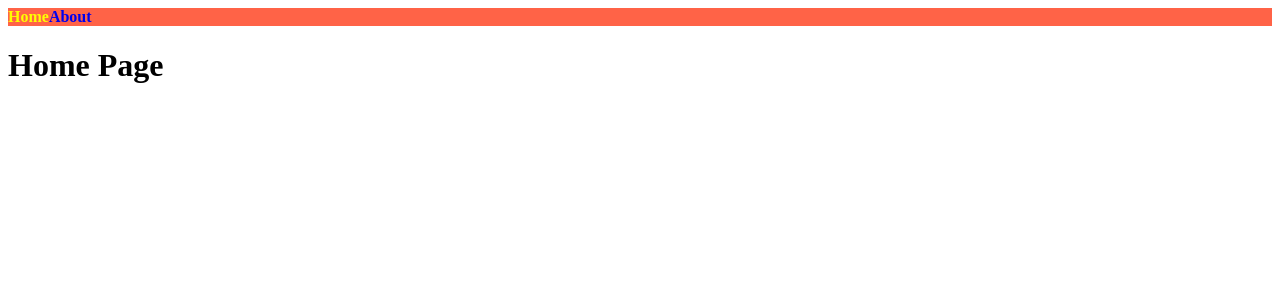
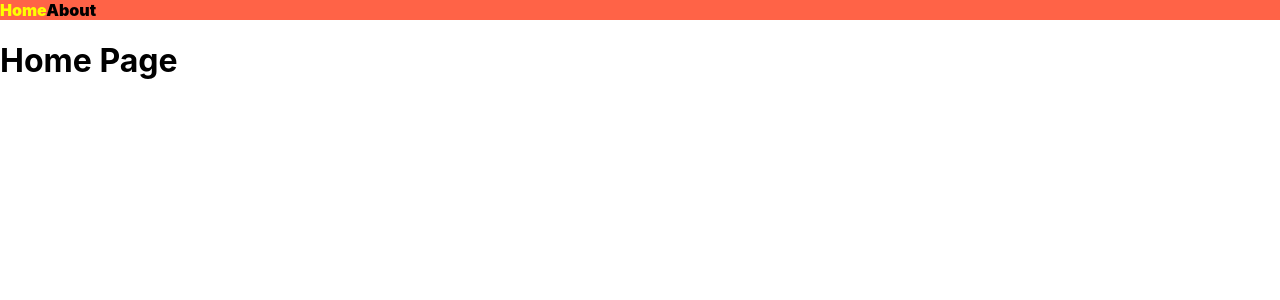
Before and after one commit to cattynip/nextjs-intro, a Next.js app: page / in a window 1280 px wide. Shown: the top 300 px of the page. Built offline with nearby package versions, Linux system fonts and the light colour scheme.

Commit message:
1.6 Custom App

```diff
--- a/components/NavBar.tsx
+++ b/components/NavBar.tsx
@@ -17,19 +17,6 @@
           About
         </a>
       </Link>
-      <style jsx>{`
-        nav {
-          background-color: tomato;
-        }
-        a {
-          text-decoration: none;
-          font-weight: 900;
-        }
-
-        .active {
-          color: yellow;
-        }
-      `}</style>
     </nav >
   );
 }
--- /dev/null
+++ b/pages/_app.tsx
@@ -0,0 +1,29 @@
+import { AppProps } from "next/app";
+import NavBar from "../components/NavBar";
+import "../styles/globals.css";
+
+function App({ Component, pageProps }: AppProps) {
+  return (
+    <div>
+      <NavBar />
+      <Component {...pageProps} />
+      <style jsx global>{`
+        nav {
+          background-color: tomato;
+        }
+
+        a {
+          text-decoration: none;
+          font-weight: 900;
+        }
+
+        .active {
+          color: yellow;
+        }
+      `}</style>
+
+    </div>
+  );
+}
+
+export default App;
--- a/pages/about.tsx
+++ b/pages/about.tsx
@@ -1,9 +1,6 @@
-import NavBar from "../components/NavBar";
-
 function About() {
   return (
     <div>
-      <NavBar />
       <h1>About Page</h1>
     </div>
   );
--- a/pages/index.tsx
+++ b/pages/index.tsx
@@ -1,10 +1,7 @@
-import NavBar from "../components/NavBar";
-
 function Home() {
   return (
     <div>
-      <NavBar />
-      <h1 className="active">Home Page</h1>
+      <h1>Home Page</h1>
     </div>
   );
 }
```
Also changed, not shown: components/custom.d.ts (deleted, +0 -8 lines).
